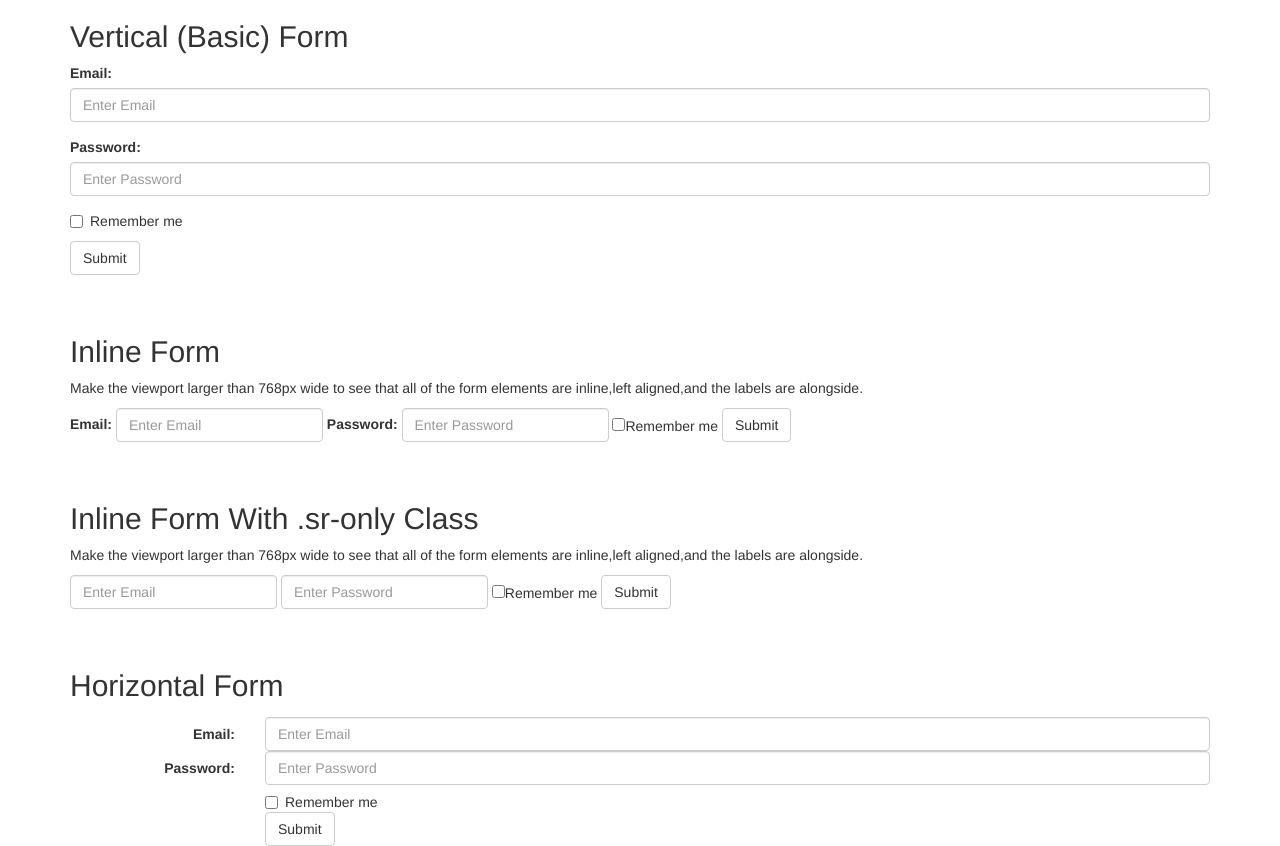
After one commit to rkpust/Bootstrap3Practise, a PHP site: page /BSforms.php in a window 1280 px wide. The commit adds this page. Run offline with PHP 8.4, Linux system fonts and the light colour scheme.

Commit message:
BS Forms Example

```diff
--- a/BScollapse.php
+++ b/BScollapse.php
@@ -14,7 +14,7 @@
 	<div class="container">
 		<h2>Simple Collapsible</h2>
 		 <p>Click on the button to toggle between showing and hiding content.</p>
-		<button type="button" class="btn btn-info" data-toggle="collapse" data-target="#demo1" >Simple Collapsible</button>
+		<button type="button" class="btn btn-info" data-toggle="collapse" data-target="#demo1" >Simple Collapsible 1</button>
 
 		<div id="demo1" class="collapse">Panels are created with the .panel class and content inside the panel has a .panel-body class.
 		Panels are created with the .panel class and content inside the panel has a .panel-body class.
@@ -22,7 +22,7 @@
 
 		<br><br>
 
-		<button type="button" class="btn btn-info" data-toggle="collapse" data-target="#demo" >Simple Collapsible</button>
+		<button type="button" class="btn btn-info" data-toggle="collapse" data-target="#demo" >Simple Collapsible 2</button>
 
 		<div id="demo" class="collapse in">Panels are created with the .panel class and content inside the panel has a .panel-body class.
 		Panels are created with the .panel class and content inside the panel has a .panel-body class.
--- /dev/null
+++ b/BSforms.php
@@ -0,0 +1,106 @@
+<!DOCTYPE html>
+<html lang="en">
+<head>
+	<meta charset="utf-8">
+	<meta name="viewport" content="width=device-width,  initial-scale=1">
+	<title>BS Forms Example</title>
+	<link rel="stylesheet" href="css/bootstrap.min.css">
+	<script type="text/javascript" src="js/bootstrap.min.js"></script>
+	<script type="text/javascript" src="js/vendor/jquery-1.12.0.min.js"></script>
+</head>
+
+<body>
+
+	<div class="container">
+		<h2>Vertical (Basic) Form</h2>
+		<form role="form">
+			<div class="form-group">
+				<label for="email">Email:</label>
+				<input type="email" name="email" class="form-control" id="email" placeholder="Enter Email">
+			</div>
+			<div class="form-group">
+				<label for="pwd">Password:</label>
+				<input type="password" name="password" class="form-control" id="password" placeholder="Enter Password">
+			</div>
+			<div class="checkbox">
+				<label><input type="checkbox" name="checkbox">Remember me</label>
+			</div>
+			<button type="submit" class="btn btn-default">Submit</button>
+		</form>
+
+		<br><br>
+
+		<h2>Inline Form</h2>
+		<p>Make the viewport larger than 768px wide to see that all of the form elements are inline,left aligned,and the labels are alongside.</p>
+		<form class="form-inline" role="form">
+			<div class="form-group">
+				<label for="email">Email:</label>
+				<input type="email" name="email" class="form-control" id="email" placeholder="Enter Email">
+			</div>
+			<div class="form-group">
+				<label for="pwd">Password:</label>
+				<input type="password" name="password" class="form-control" id="password" placeholder="Enter Password">
+			</div>
+			<div class="checkbox">
+				<label><input type="checkbox" name="checkbox">Remember me</label>
+			</div>
+			<button type="submit" class="btn btn-default">Submit</button>
+		</form>
+
+		<br><br>
+
+		<h2>Inline Form With .sr-only Class</h2>
+		<p>Make the viewport larger than 768px wide to see that all of the form elements are inline,left aligned,and the labels are alongside.</p>
+		<form class="form-inline" role="form">
+			<div class="form-group">
+				<label class="sr-only" for="email">Email:</label>
+				<input type="email" name="email" class="form-control" id="email" placeholder="Enter Email">
+			</div>
+			<div class="form-group">
+				<label class="sr-only" for="pwd">Password:</label>
+				<input type="password" name="password" class="form-control" id="password" placeholder="Enter Password">
+			</div>
+			<div class="checkbox">
+				<label><input type="checkbox" name="checkbox">Remember me</label>
+			</div>
+			<button type="submit" class="btn btn-default">Submit</button>
+		</form>
+
+		<br><br>
+
+		<h2>Horizontal Form</h2>
+
+		<form class="form-horizontal" role="form">
+			<div class="form-group">
+				<label class="control-label col-sm-2" for="email">Email:</label>
+				<div class="col-sm-10">
+				<input type="email" name="email" class="form-control" id="email" placeholder="Enter Email">
+				</div>
+			</div>
+
+			<div class="form-group">
+				<label class="control-label col-sm-2" for="pwd">Password:</label>
+				<div class="col-sm-10">
+				<input type="password" name="password" class="form-control" id="password" placeholder="Enter Password">
+				</div>
+			</div>
+
+
+			<div class="form-group">
+				<div class="col-sm-offset-2 col-sm-10">
+			    <div class="checkbox">
+				<label><input type="checkbox" name="checkbox">Remember me</label>
+				</div>
+				</div>
+			</div>
+
+			<div class="form-group">
+				<div class="col-sm-offset-2 col-sm-10">
+			    <button type="submit" class="btn btn-default">Submit</button>
+			    </div>
+				</div>
+		</form>
+     </div>
+
+</body>
+</html>
--- a/BStabs&pills.php
+++ b/BStabs&pills.php
@@ -151,6 +151,8 @@
 				<li><a a data-toggle="tab" href="#menu3">JavaScript</a></li>
 			</ul>
 
+			<br><br>
+
 			<div class="tab-content">
 				<div id="home" class="tab-pane fade in active">
 					<h3>Home</h3>
--- a/index.php
+++ b/index.php
@@ -95,6 +95,9 @@
 			 <a href="BScollapse.php"> <button type="button" class="
 				btn btn-danger">BS Collapse</button> </a>
 
+			<a href="BSforms.php"> <button type="button" class="
+				btn btn-link">BS Form</button> </a>
+
 
 
 
```
